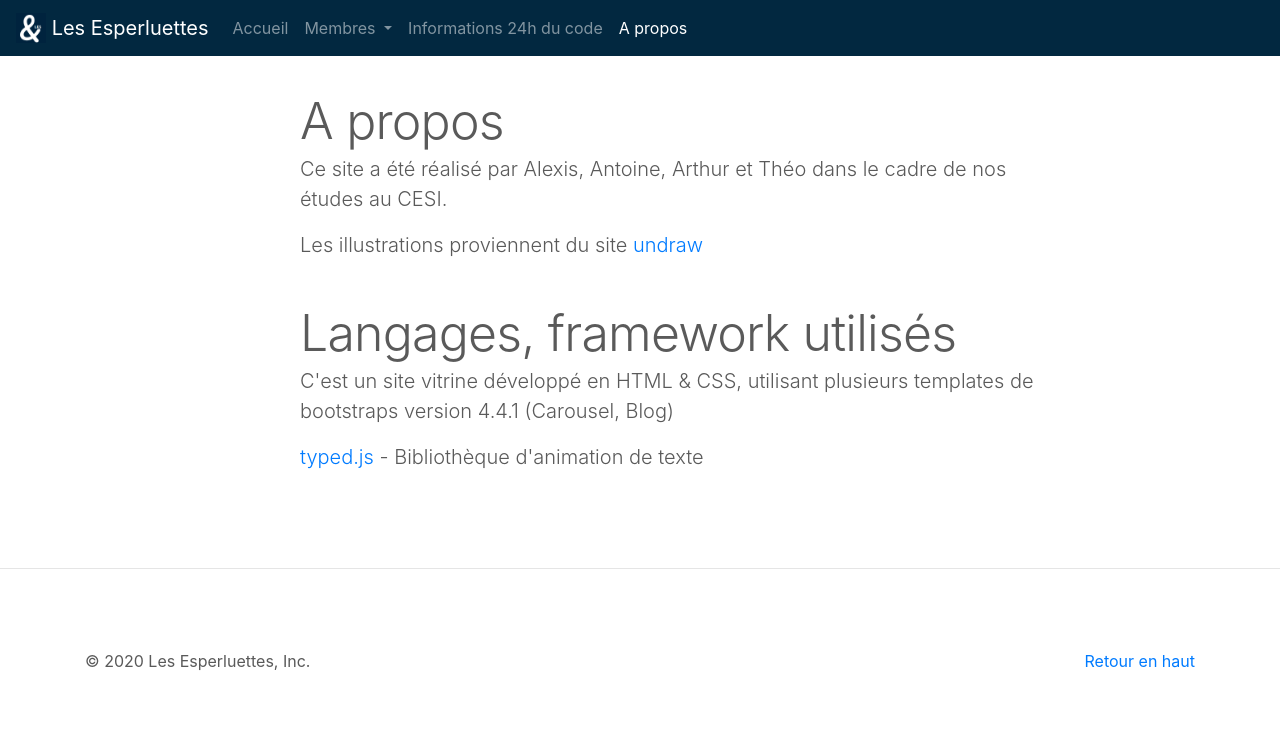
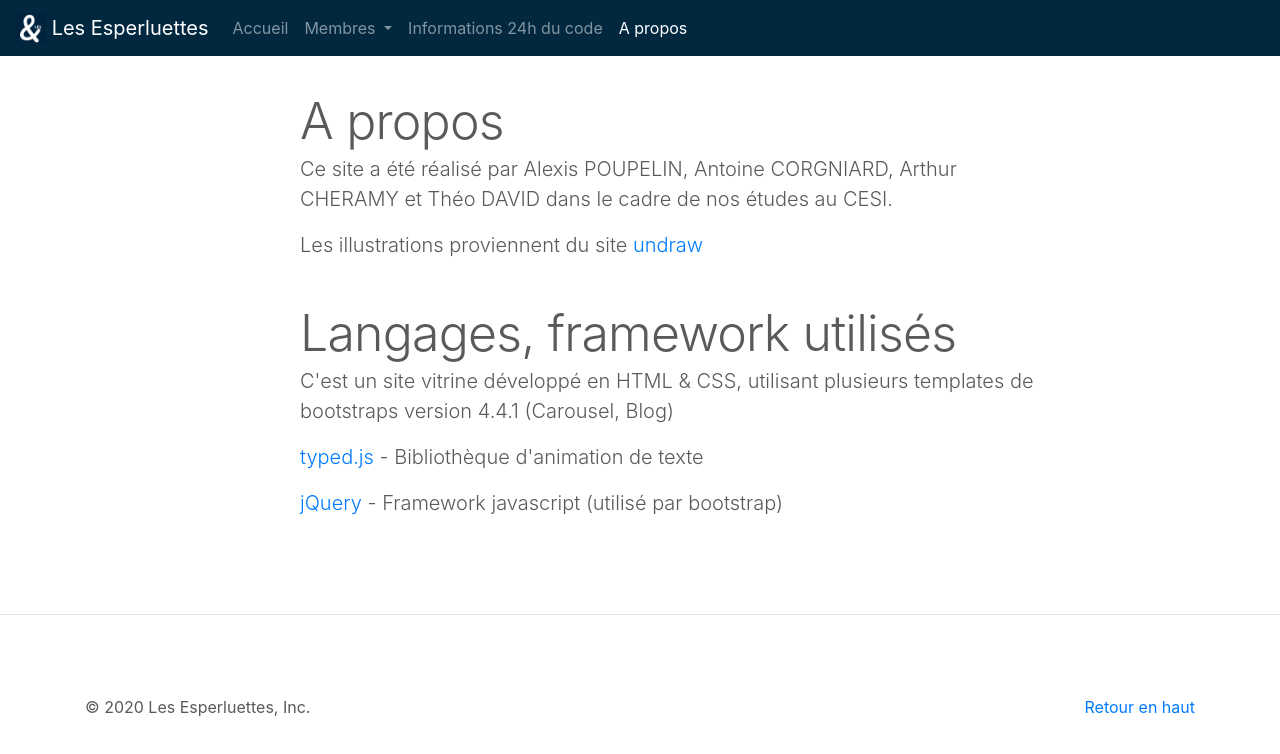
Before and after one commit to ArthurChrm/esperluettes_sites, a plain HTML site: page about.html in a window 1280 px wide. Drawn offline with Linux system fonts and the light colour scheme.

Commit message:
Added jQuery to about page

```diff
--- a/about.html
+++ b/about.html
@@ -76,12 +76,13 @@
                     <div class="col-md-7">
                             <!-- Featurette n°1 : A propos -->
                         <h2 class="featurette-heading"> A propos </h2>
-                        <p class="lead"> Ce site a été réalisé par Alexis, Antoine, Arthur et Théo dans le cadre de nos études au CESI. </p>
+                        <p class="lead"> Ce site a été réalisé par Alexis POUPELIN, Antoine CORGNIARD, Arthur CHERAMY et Théo DAVID dans le cadre de nos études au CESI. </p>
                         <p class="lead"> Les illustrations proviennent du site <a href="https://undraw.co/"> undraw</a> </p>
                             <!-- Featurette n°2 : Langages, framework utilisés -->
                         <h2 class="featurette-heading"> Langages, framework utilisés </h2>
                         <p class="lead">  C'est un site vitrine développé en HTML & CSS, utilisant plusieurs templates de bootstraps version 4.4.1 (Carousel, Blog) </p>
                         <p class="lead"><a href="https://github.com/mattboldt/typed.js/">typed.js</a> - Bibliothèque d'animation de texte</p>
+                        <p class="lead"><a href="https://jquery.com/">jQuery</a> - Framework javascript (utilisé par bootstrap)</p>
                     </div>
             </div>
 
```
Also changed, not shown: index.html (+2 -2 lines).
